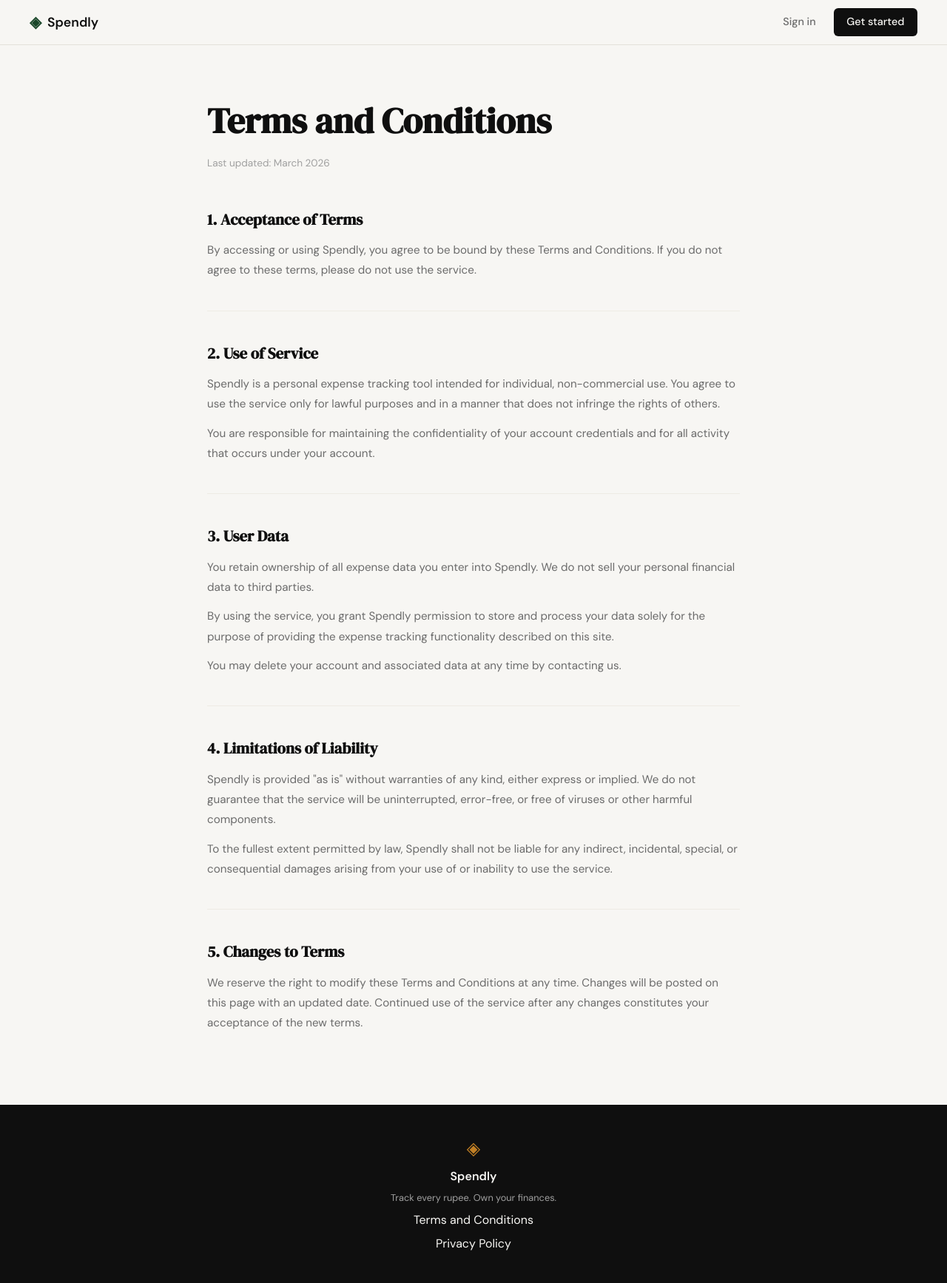
After one commit to AjayPonasanapalli/spendly, a Flask app: page /terms in a window 1280 px wide. The commit adds this page. Shown: the whole page at 74% size. Run offline with Flask 3, Linux system fonts and the light colour scheme.

Commit message:
landing: add terms and conditions page and route

```diff
--- a/app.py
+++ b/app.py
@@ -20,6 +20,11 @@ def register():
 @app.route("/login")
 def login():
     return render_template("login.html")
+
+
+@app.route("/terms")
+def terms():
+    return render_template("terms.html")
 
 
 # ------------------------------------------------------------------ #
--- a/static/css/style.css
+++ b/static/css/style.css
@@ -508,6 +508,60 @@ a { color: inherit; text-decoration: none; }
 }
 
 /* ------------------------------------------------------------------ */
+/* Terms / static content pages                                        */
+/* ------------------------------------------------------------------ */
+
+.terms-page {
+    padding: 4rem 2rem 6rem;
+}
+
+.terms-inner {
+    max-width: 720px;
+    margin: 0 auto;
+}
+
+.terms-title {
+    font-family: var(--font-display);
+    font-size: clamp(2rem, 4vw, 3rem);
+    color: var(--ink);
+    margin-bottom: 0.5rem;
+}
+
+.terms-updated {
+    font-size: 0.85rem;
+    color: var(--ink-faint);
+    margin-bottom: 3rem;
+}
+
+.terms-section {
+    margin-bottom: 2.5rem;
+    padding-bottom: 2.5rem;
+    border-bottom: 1px solid var(--border-soft);
+}
+
+.terms-section:last-child {
+    border-bottom: none;
+    margin-bottom: 0;
+    padding-bottom: 0;
+}
+
+.terms-section h2 {
+    font-family: var(--font-display);
+    font-size: 1.3rem;
+    color: var(--ink);
+    margin-bottom: 0.75rem;
+}
+
+.terms-section p {
+    font-size: 0.95rem;
+    color: var(--ink-muted);
+    line-height: 1.8;
+    margin-bottom: 0.75rem;
+}
+
+.terms-section p:last-child { margin-bottom: 0; }
+
+/* ------------------------------------------------------------------ */
 /* Responsive                                                          */
 /* ------------------------------------------------------------------ */
 
--- a/templates/base.html
+++ b/templates/base.html
@@ -34,7 +34,7 @@
             <span class="brand-icon">◈</span>
             <span class="footer-name">Spendly</span>
             <p class="footer-copy">Track every rupee. Own your finances.</p>
-            <a href="#">Terms and Conditions</a>
+            <a href="{{ url_for('terms') }}">Terms and Conditions</a>
             <a href="#">Privacy Policy</a>
         </div>
     </footer>
--- /dev/null
+++ b/templates/terms.html
@@ -0,0 +1,43 @@
+{% extends "base.html" %}
+
+{% block title %}Terms and Conditions — Spendly{% endblock %}
+
+{% block content %}
+
+<section class="terms-page">
+    <div class="terms-inner">
+        <h1 class="terms-title">Terms and Conditions</h1>
+        <p class="terms-updated">Last updated: March 2026</p>
+
+        <div class="terms-section">
+            <h2>1. Acceptance of Terms</h2>
+            <p>By accessing or using Spendly, you agree to be bound by these Terms and Conditions. If you do not agree to these terms, please do not use the service.</p>
+        </div>
+
+        <div class="terms-section">
+            <h2>2. Use of Service</h2>
+            <p>Spendly is a personal expense tracking tool intended for individual, non-commercial use. You agree to use the service only for lawful purposes and in a manner that does not infringe the rights of others.</p>
+            <p>You are responsible for maintaining the confidentiality of your account credentials and for all activity that occurs under your account.</p>
+        </div>
+
+        <div class="terms-section">
+            <h2>3. User Data</h2>
+            <p>You retain ownership of all expense data you enter into Spendly. We do not sell your personal financial data to third parties.</p>
+            <p>By using the service, you grant Spendly permission to store and process your data solely for the purpose of providing the expense tracking functionality described on this site.</p>
+            <p>You may delete your account and associated data at any time by contacting us.</p>
+        </div>
+
+        <div class="terms-section">
+            <h2>4. Limitations of Liability</h2>
+            <p>Spendly is provided "as is" without warranties of any kind, either express or implied. We do not guarantee that the service will be uninterrupted, error-free, or free of viruses or other harmful components.</p>
+            <p>To the fullest extent permitted by law, Spendly shall not be liable for any indirect, incidental, special, or consequential damages arising from your use of or inability to use the service.</p>
+        </div>
+
+        <div class="terms-section">
+            <h2>5. Changes to Terms</h2>
+            <p>We reserve the right to modify these Terms and Conditions at any time. Changes will be posted on this page with an updated date. Continued use of the service after any changes constitutes your acceptance of the new terms.</p>
+        </div>
+    </div>
+</section>
+
+{% endblock %}
```
Also changed, not shown: file.txt (+4 -4 lines).
